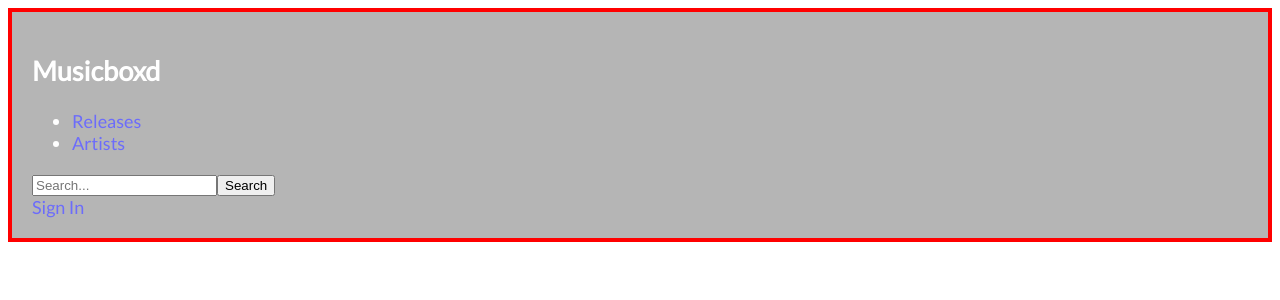
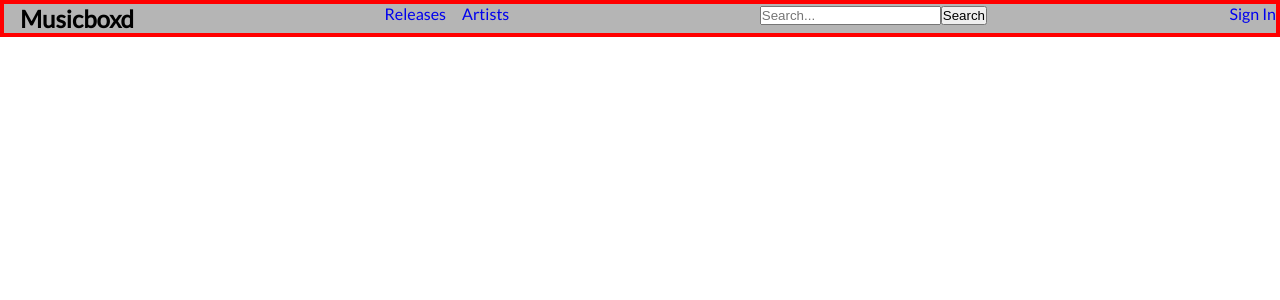
Before and after one commit to BrianV20/Musicboxd-react-2, a React (Vite) app: page / in a window 1280 px wide. Shown: the top 300 px of the page. Built offline with nearby package versions, Linux system fonts and the light colour scheme; no server answers.

Commit message:
creando las vistas

```diff
--- a/public/css/navbar.css
+++ b/public/css/navbar.css
@@ -1,19 +1,27 @@
 nav {
   background-color: rgb(181, 181, 181);
   border: 4px solid red;
-  color: white;
-  text-decoration: none;
-  font-size: 18px;
-  padding: 20px;
   font-family: Lato;
+  display: flex;
+  justify-content: space-between;
 }
 
 nav a {
-  color: rgb(108, 108, 251);
   text-decoration: none;
 }
 
-nav a:hover {
-  background-color: #ddd;
-  color: black;
+.logoDiv {
+  margin-left: 1rem;
 }
+
+.linksDiv ul{
+  /* border: 4px solid green; */
+  display: flex;
+  list-style: none;
+  align-items: center;
+  > li {
+    /* width: 6rem; */
+    /* border: 2px solid pink; */
+    margin: 0 0.5rem;
+  }
+}
--- a/src/components/nav-bar.jsx
+++ b/src/components/nav-bar.jsx
@@ -4,20 +4,22 @@
 export const NavBar = () => {
   return (
     <nav>
-      <div className="left">
+      <div className='logoDiv'>
         <h1>Musicboxd</h1>
       </div>
-      <div className="center">
+      <div className='linksDiv'>
         <ul>
           <li><a href="#">Releases</a></li>
           <li><a href="#">Artists</a></li>
         </ul>
       </div>
-      <div className="right">
+      <div className='searchDiv'>
         <form>
           <input type="text" placeholder="Search..."/>
           <button type="submit">Search</button>
         </form>
+      </div>
+      <div className='signDiv'>
         <a href="#">Sign In</a>
       </div>
     </nav>
--- a/src/index.css
+++ b/src/index.css
@@ -1,69 +1,5 @@
-/* :root {
-  font-family: Inter, system-ui, Avenir, Helvetica, Arial, sans-serif;
-  line-height: 1.5;
-  font-weight: 400;
-
-  color-scheme: light dark;
-  color: rgba(255, 255, 255, 0.87);
-  background-color: #242424;
-
-  font-synthesis: none;
-  text-rendering: optimizeLegibility;
-  -webkit-font-smoothing: antialiased;
-  -moz-osx-font-smoothing: grayscale;
-  -webkit-text-size-adjust: 100%;
+* {
+  padding: 0;
+  margin: 0;
+  box-sizing: border-box;
 }
-
-a {
-  font-weight: 500;
-  color: #646cff;
-  text-decoration: inherit;
-}
-a:hover {
-  color: #535bf2;
-}
-
-body {
-  margin: 0;
-  display: flex;
-  place-items: center;
-  min-width: 320px;
-  min-height: 100vh;
-}
-
-h1 {
-  font-size: 3.2em;
-  line-height: 1.1;
-}
-
-button {
-  border-radius: 8px;
-  border: 1px solid transparent;
-  padding: 0.6em 1.2em;
-  font-size: 1em;
-  font-weight: 500;
-  font-family: inherit;
-  background-color: #1a1a1a;
-  cursor: pointer;
-  transition: border-color 0.25s;
-}
-button:hover {
-  border-color: #646cff;
-}
-button:focus,
-button:focus-visible {
-  outline: 4px auto -webkit-focus-ring-color;
-}
-
-@media (prefers-color-scheme: light) {
-  :root {
-    color: #213547;
-    background-color: #ffffff;
-  }
-  a:hover {
-    color: #747bff;
-  }
-  button {
-    background-color: #f9f9f9;
-  }
-} */
```
